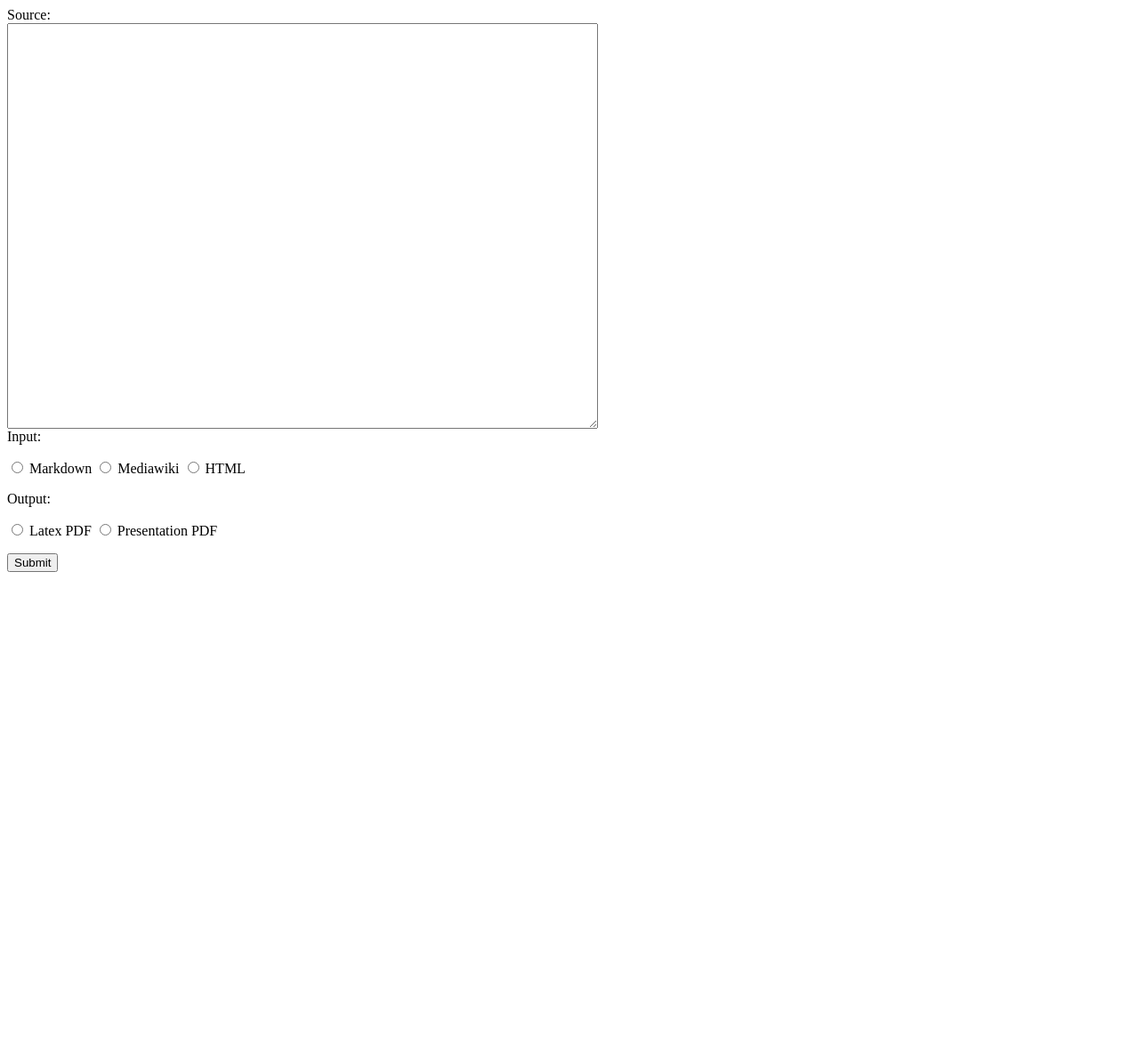
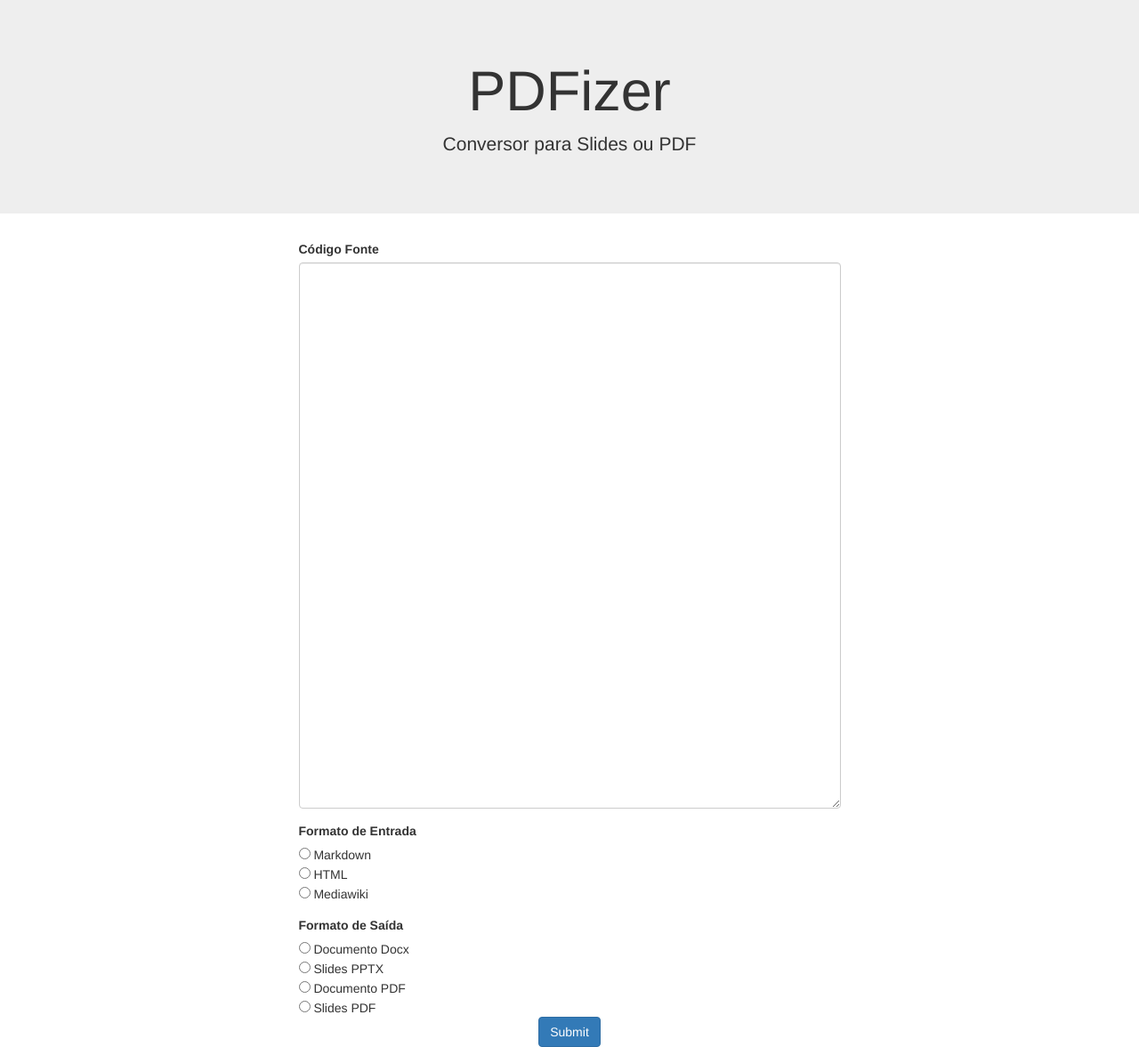
Before and after one commit to DaviVilarinho/mdpdfizer, a PHP site: page / in a window 1280 px wide. Shown: the whole page at 89% size. Before the commit the page ends 643 px from the top, so only its background shows below. Run offline with PHP 8.4, Linux system fonts and the light colour scheme.

Commit message:
frontend criado

```diff
--- a/site/index.php
+++ b/site/index.php
@@ -1,22 +1,58 @@
+<!DOCTYPE html>
 <html>
   <head>
     <title>mdpdfizer</title>
+    <link rel="stylesheet" href="https://maxcdn.bootstrapcdn.com/bootstrap/3.4.1/css/bootstrap.min.css">
+    <script src="https://ajax.googleapis.com/ajax/libs/jquery/3.5.1/jquery.min.js"></script>
+    <script src="https://maxcdn.bootstrapcdn.com/bootstrap/3.4.1/js/bootstrap.min.js"></script>
   </head>
-  <form action="Converting.php" method="post">
-    Source: <br> <textarea type="text" name="mdSource" cols="80" rows="30"></textarea>
-    <br>
-    Input:
-    <p>
-      <input type="radio" name="mdType" value="markdown"> Markdown
-      <input type="radio" name="mdType" value="mediawiki"> Mediawiki
-      <input type="radio" name="mdType" value="html"> HTML
-    </p>
-    Output:
-    <p>
-      <input type="radio" name="outType" value="pdf"> Latex PDF
-      <input type="radio" name="outType" value="beamer"> Presentation PDF
-    </p>
+  <body>
+    <div class="jumbotron text-center">
+      <h1>PDFizer</h1>
+      <p>Conversor para Slides ou PDF</p>
+    </div>
+    <div style="display: block; text-align: center;">
+      <form style="display: inline-block; margin-left: auto; margin-right: auto; text-align: left;"
+action="Converting.php" method="post">
+        <div class="form-group">
+          <label>Código Fonte</label>
+          <textarea class="form-control" type="text" name="mdSource" cols="70" rows="30"></textarea>
+        </div>
+        <div class="form-group">
+        <label>Formato de Entrada</label>
+        <div class="form">
+          <div>
+            <input type="radio" name="mdType" value="markdown"> Markdown
+          </div>
+          <div>
+            <input type="radio" name="mdType" value="html"> HTML
+          </div>
+          <div>
+            <input type="radio" name="mdType" value="mediawiki"> Mediawiki
+          </div>
+        </div>
+        </div>
+        <div class="form">
+          <label>Formato de Saída</label>
+          <div>
+            <input type="radio" name="outType" value="docx"> Documento Docx
+          </div>
+          <div>
+            <input type="radio" name="outType" value="pptx"> Slides PPTX
+          </div>
+          <div>
+            <input type="radio" name="outType" value="pdf"> Documento PDF
+          </div>
+          <div>
+            <input type="radio" name="outType" value="beamer"> Slides PDF
+          </div>
+        </div>
 
-    <input type="submit">
-  </form>
+
+        <div class="text-center">
+          <input class="center btn btn-primary" type="submit">
+        </div>
+      </form>
+    </div>
+  </body>
 </html>
```
